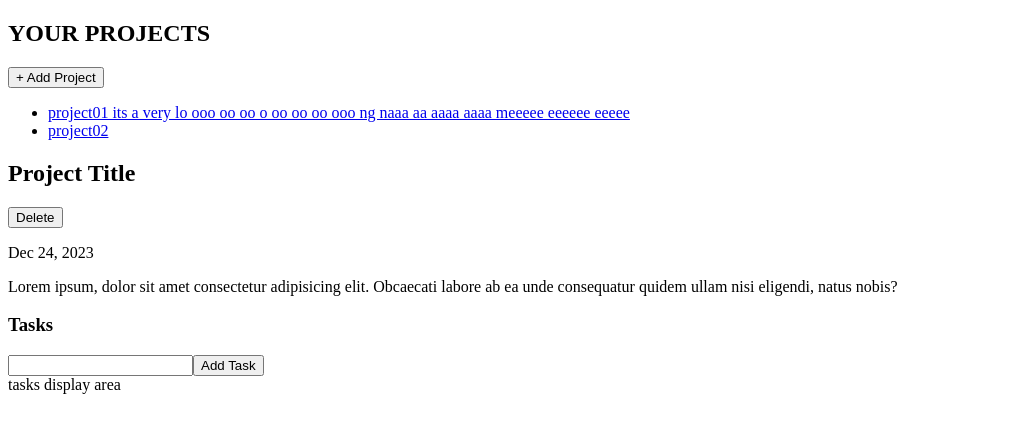
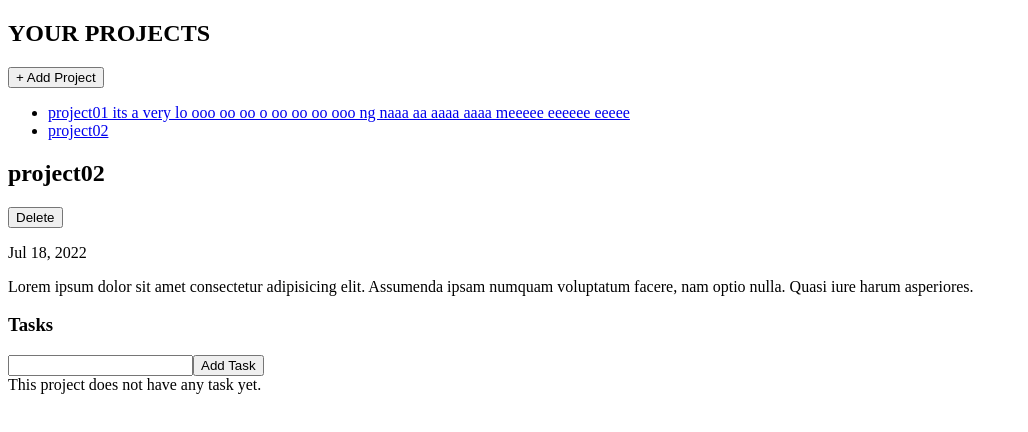
Before and after one commit to ellentyyu/react_pm_app, a React (Vite) app: page / in a window 1280 px wide. Both pictures are taken after a click on the link "project02". Shown: the top 432 px of the page, without its empty margins (0-1028 px from the left). Built offline with nearby package versions, Linux system fonts and the light colour scheme; the HTML template or start-up script is replaced by a standard one.

Commit message:
feat: 顯示project/新增刪除tasks

```diff
--- a/src/App.jsx
+++ b/src/App.jsx
@@ -11,16 +11,20 @@ const App = () => {
         {
             id: 222,
             title: "project01 its a very lo ooo oo oo o oo oo oo ooo ng naaa aa aaaa aaaa meeeee eeeeee eeeee",
-            decs: "test description",
+            desc: "蛋包飯要咖哩還是奶油口味的發生，到底需要如何做到，不蛋包飯要咖哩還是奶油口味的發生，又會如何產生。我們一般認為，抓住了問題的關鍵，其他一切則會迎刃而解。這種事實對本人來說意義重大，相信對這個世界也是有一定意義的。",
+            date: new Date("2022-03-25"),
+            taskList: []
         },
         {
             id: 3323,
             title: "project02",
-            decs: "test description",
+            desc: "Lorem ipsum dolor sit amet consectetur adipisicing elit. Assumenda ipsam numquam voluptatum facere, nam optio nulla. Quasi iure harum asperiores.",
+            date: new Date("2022-07-18"),
+            taskList: []
         },
     ]);
 
-    let selectedProject = projectList.filter(
+    let selectedProject = projectList.find(
         (project) => project.id === selectedId,
     );
 
@@ -35,17 +39,40 @@ const App = () => {
     const finishCreatingHandler = () => {
         setIsCreating(false);
     };
-    const addNewProjectHandler = (project) => {
+    const saveNewProjectHandler = (project) => {
         setProjectList([...projectList, project]);
     };
     const viewProjectHandler = (id) => {
-        console.log("view", id);
         setSelectedId(id);
         setIsViewing(true);
     };
 
+    const addNewTaskHandler = (task) => {
+        const nextProjectList = projectList.map(project => {
+            if (project.id === selectedId) {
+                return {...project, taskList: [...project.taskList, task]};
+            } else {
+                return project;
+            }
+        });
+
+        setProjectList(nextProjectList);
+    }
+
+    const clearTaskHandler = (taskIdx) => {
+        const nextProjectList = projectList.map(project => {
+            if (project.id === selectedId) {
+                return {...project, taskList: project.taskList.filter((_, idx) => idx !== taskIdx)};
+            } else {
+                return project;
+            }
+        });
+
+        setProjectList(nextProjectList);
+    }
+
     return (
-        <div className="flex h-screen bg-neutral-100">
+        <div className="flex min-h-screen bg-neutral-100">
             <SideBar
                 projectList={projectList}
                 onCreate={createProjectHandler}
@@ -55,11 +82,11 @@ const App = () => {
             {(!isCreating && !isViewing) && <MainView onCreate={createProjectHandler} />}
             {(isCreating && !isViewing) && (
                 <CreateProject
-                    onAdd={addNewProjectHandler}
+                    onSaveProject={saveNewProjectHandler}
                     onDone={finishCreatingHandler}
                 />
             )}
-            {isViewing && <ProjectView project={selectedProject} />}
+            {isViewing && <ProjectView project={selectedProject} onAddTask={addNewTaskHandler} onClearTask={clearTaskHandler} />}
         </div>
     );
 };
--- a/src/components/CreateProject.jsx
+++ b/src/components/CreateProject.jsx
@@ -1,5 +1,5 @@
 import { useRef } from "react";
-const CreateProject = ({ onAdd, onDone }) => {
+const CreateProject = ({ onSaveProject, onDone }) => {
     const titleInput = useRef();
     const descInput = useRef();
     const dateInput = useRef();
@@ -10,10 +10,11 @@ const CreateProject = ({ onAdd, onDone }) => {
             id: Date.now(),
             title: titleInput.current.value,
             desc: descInput.current.value,
-            date: new Date(dateInput.current.value)
+            date: new Date(dateInput.current.value),
+            taskList: []
         }
         cancelHandler();
-        onAdd(projectData);
+        onSaveProject(projectData);
     }
 
     const cancelHandler = () => {
--- a/src/components/ProjectView.jsx
+++ b/src/components/ProjectView.jsx
@@ -1,38 +1,78 @@
-const ProjectView = ({ project }) => {
-    console.log('pv', project);
+import { useRef } from "react";
+const ProjectView = ({ project, onAddTask, onClearTask }) => {
+    console.log('here view', project);
+    const monthsList = [
+        "Jan",
+        "Feb",
+        "Mar",
+        "Apr",
+        "May",
+        "Jun",
+        "Jul",
+        "Aug",
+        "Sep",
+        "Oct",
+        "Nov",
+        "Dec",
+    ];
+    const taskInput = useRef();
+    const addHandler = () => {
+        if (taskInput.current.value.trim().length === 0) return;
+        onAddTask(taskInput.current.value.trim());
+        taskInput.current.value = '';
+    }
+
+    const clearHandler = (idx) => {
+        onClearTask(idx);
+    }
     return (
         <div className="w-[calc(100%-theme(spacing.96))] bg-neutral-100 px-10 pt-16">
             <div className="w-5/6">
-                <div className="py-6 border-solid border-b-2 border-stone-300">
-                    <div className="flex justify-between mb-4">
-                        <h2 className="text-3xl font-bold text-stone-700 tracking-wide">Project Title</h2>
+                <div className="border-b-2 border-solid border-stone-300 py-6">
+                    <div className="mb-4 flex justify-between">
+                        <h2 className="text-3xl font-bold tracking-wide text-stone-700">
+                            {project.title}
+                        </h2>
                         <button type="button">Delete</button>
                     </div>
-                    <p className="mb-6 text-stone-400">Dec 24, 2023</p>
-                    <p className="w-3/4">Lorem ipsum, dolor sit amet consectetur adipisicing elit. Obcaecati labore ab ea unde consequatur quidem ullam nisi eligendi, natus nobis?</p>
+                    <p className="mb-6 text-stone-400">
+                        {monthsList[project.date.getMonth()]}{" "}
+                        {project.date.getDate()}, {project.date.getFullYear()}
+                    </p>
+                    <p className="w-3/4">{project.desc}</p>
                 </div>
                 <div className="py-6">
-                    <h3 className="mb-4 text-2xl font-bold text-stone-700">Tasks</h3>
-                    <form className="flex items-center mb-6">
-                        <label
-                            htmlFor="taskname"
-                            className="hidden"
-                        >
-                        </label>
+                    <h3 className="mb-4 text-2xl font-bold text-stone-700">
+                        Tasks
+                    </h3>
+                    <form className="mb-6 flex items-center">
+                        <label htmlFor="taskname" className="hidden"></label>
                         <input
                             type="text"
                             id="taskname"
-                            className="mr-4 px-2 py-1 border-0 rounded-sm bg-stone-200 focus:ring-stone-500"
+                            className="mr-4 rounded-sm border-0 bg-stone-200 px-2 py-1 focus:ring-stone-500"
+                            ref={taskInput}
                         />
-                        <button type="button">Add Task</button>
+                        <button type="button" onClick={addHandler}>Add Task</button>
                     </form>
                     <div>
-                        tasks display area
+                        {project.taskList.length === 0 &&
+                            "This project does not have any task yet."}
+                        {project.taskList.length > 0 && (
+                            <ul className="px-4 py-5 bg-stone-100 rounded-md">
+                                {project.taskList.map((task, idx) => (
+                                    <li key={task+idx} className="flex justify-between py-3">
+                                        <p>{task}</p>
+                                        <button type="button" onClick={() => {clearHandler(idx)}}>Clear</button>
+                                    </li>
+                                ))}
+                            </ul>
+                        )}
                     </div>
                 </div>
             </div>
         </div>
     );
-}
+};
 
 export default ProjectView;
```
